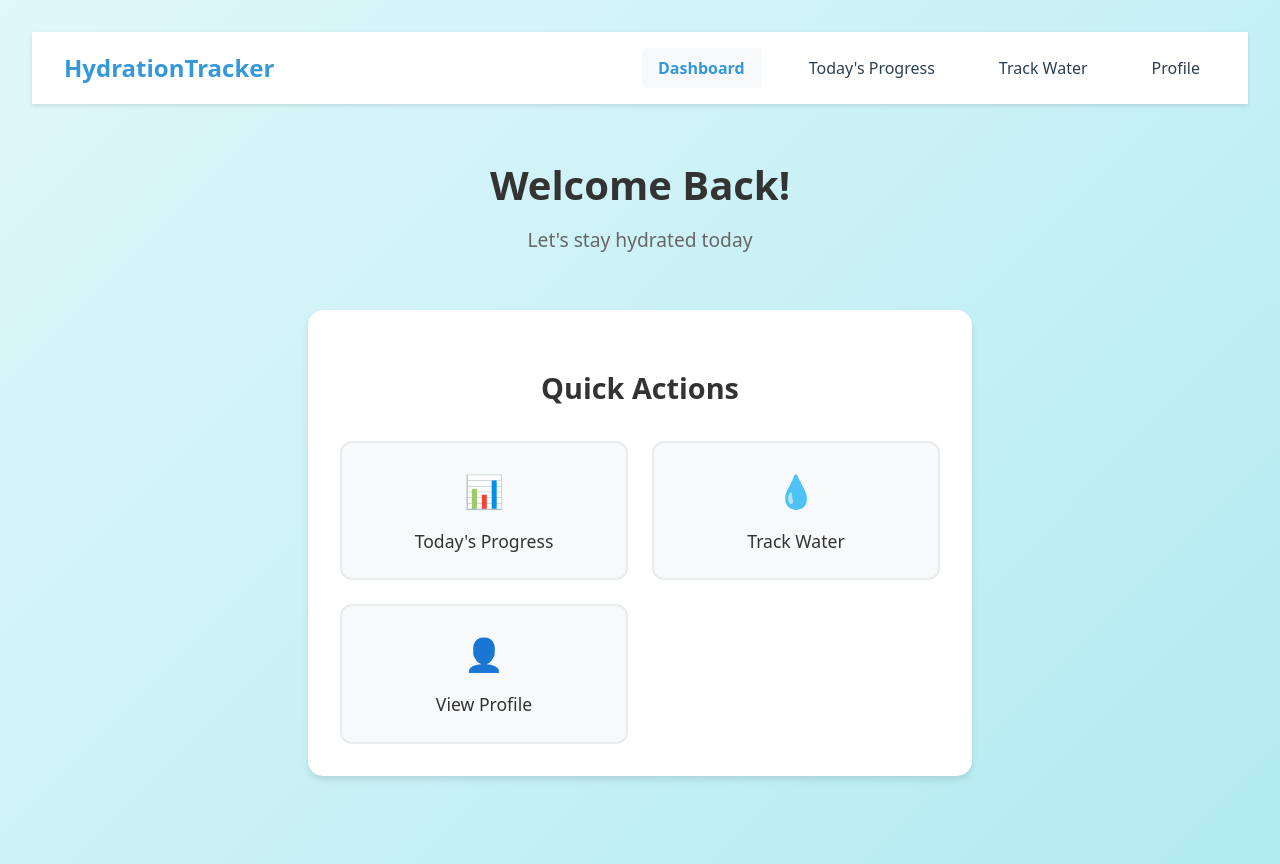
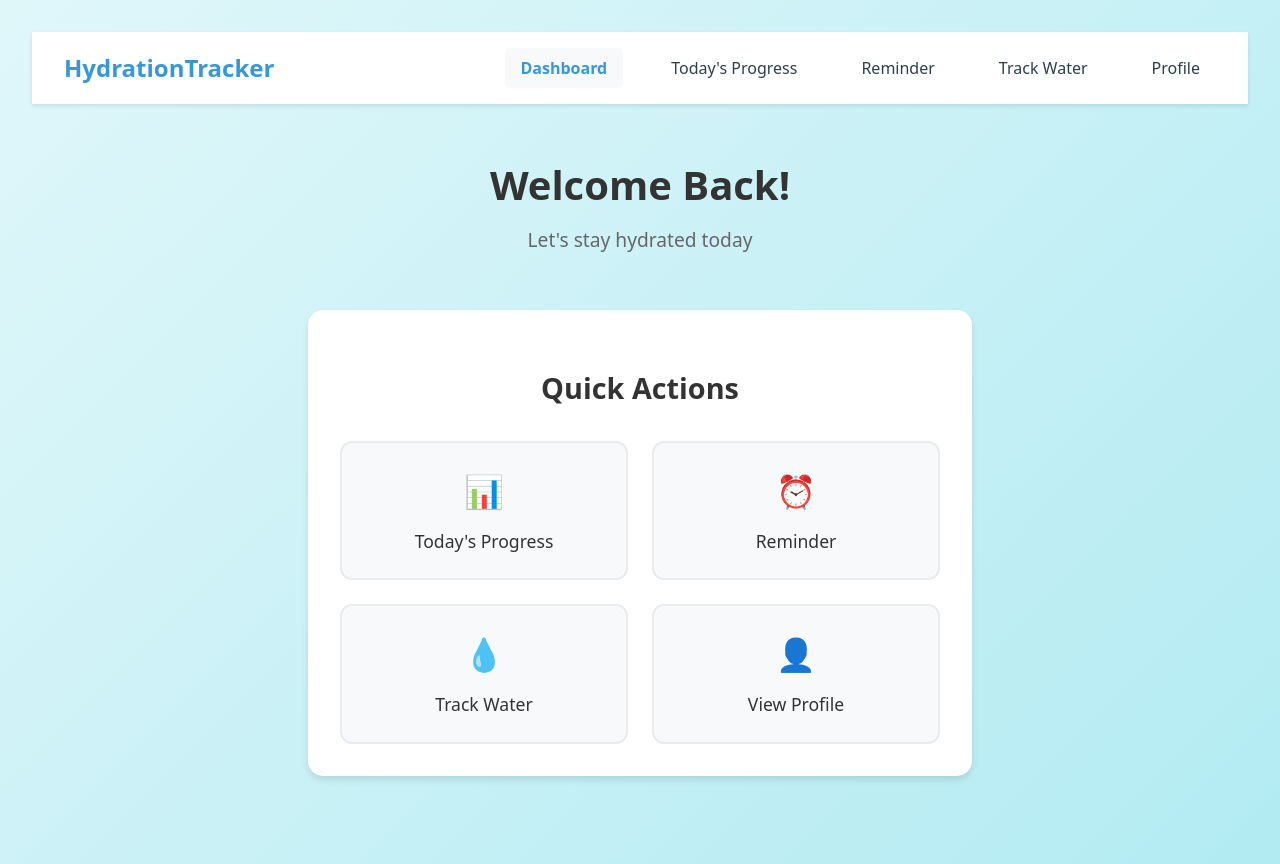
Before and after one commit to shagun0singh/Capstone2, a React (Vite) app: page / in a window 1280 px wide. Built offline with nearby package versions, Linux system fonts and the light colour scheme.

Commit message:
reminder page

```diff
--- a/src/App.jsx
+++ b/src/App.jsx
@@ -5,6 +5,7 @@ import Dashboard from './components/Dashboard'
 import HydrationTracker from './components/HydrationTracker'
 import Profile from './components/Profile'
 import TodayProgress from './components/TodayProgress'
+import Reminder from './components/Reminder'
 import { initializeData } from './utils/hydrationData'
 import './App.css'
 //ggg
@@ -22,6 +23,7 @@ function App() {
         <Routes>
           <Route path="/" element={<Dashboard />} />
           <Route path="/today" element={<TodayProgress />} />
+          <Route path="/reminder" element={<Reminder />} />
           <Route path="/hydration" element={<HydrationTracker />} />
           <Route path="/profile" element={<Profile />} />
         </Routes>
--- a/src/components/Dashboard.jsx
+++ b/src/components/Dashboard.jsx
@@ -18,6 +18,10 @@ const Dashboard = () => {
               <span className="action-icon">📊</span>
               <span className="action-text">Today's Progress</span>
             </Link>
+            <Link to="/reminder" className="action-btn">
+              <span className="action-icon">⏰</span>
+              <span className="action-text">Reminder</span>
+            </Link>
             <Link to="/hydration" className="action-btn">
               <span className="action-icon">💧</span>
               <span className="action-text">Track Water</span>
--- a/src/components/Navigation.jsx
+++ b/src/components/Navigation.jsx
@@ -30,6 +30,12 @@ const Navigation = () => {
           Today's Progress
         </Link>
         <Link
+          to="/reminder"
+          className={`nav-link ${isActive('/reminder') ? 'active' : ''}`}
+        >
+          Reminder
+        </Link>
+        <Link
           to="/hydration"
           className={`nav-link ${isActive('/hydration') ? 'active' : ''}`}
         >
```
